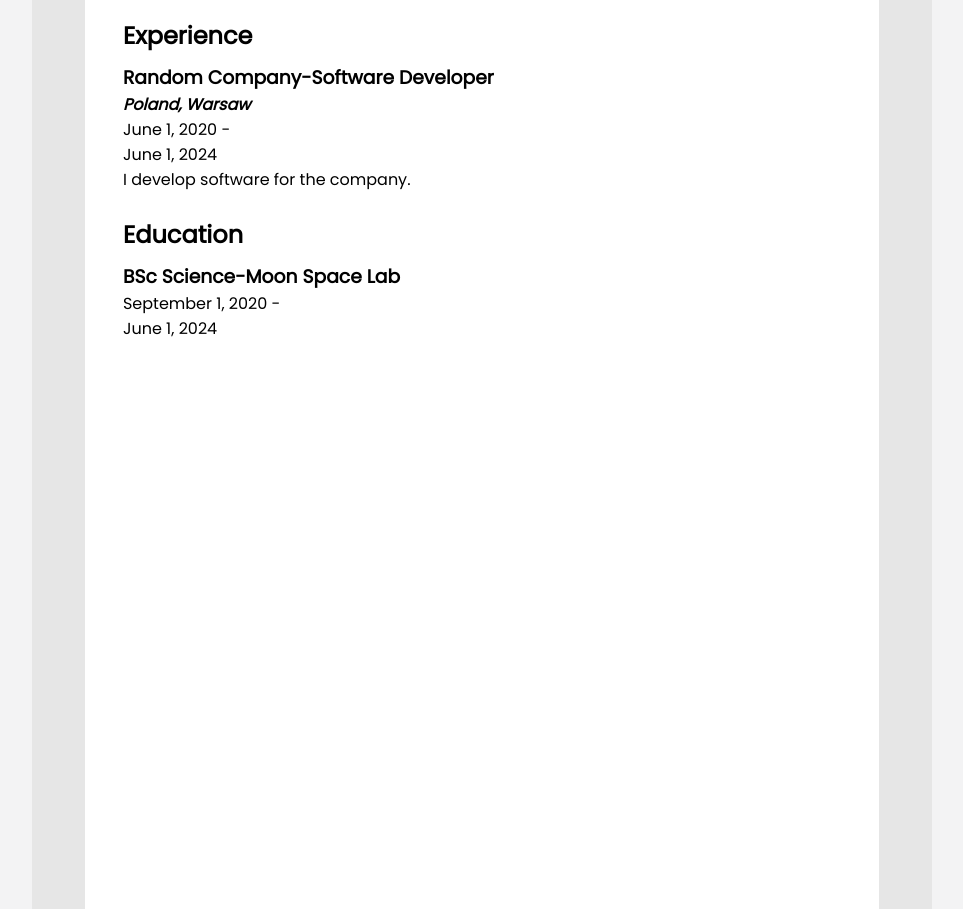
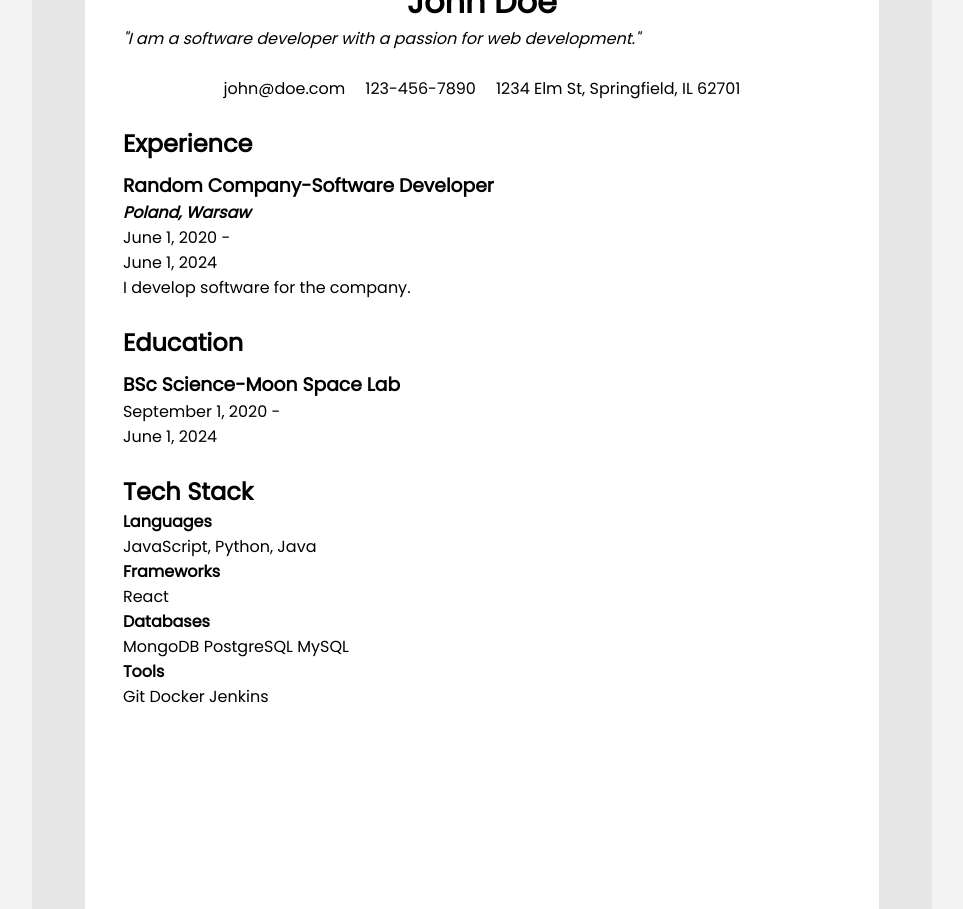
Before and after one commit to Merk0n/cv-generator, a React (Vite) app: page / in a window 1280 px wide. Shown: the part 1100-2009 px from the top of the page, without its empty margins (158-1121 px from the left). Built offline with nearby package versions, Linux system fonts and the light colour scheme.

Commit message:
Add TechStack component and layout option

```diff
--- a/src/App.jsx
+++ b/src/App.jsx
@@ -13,6 +13,7 @@ import exampleData from './components/exampleData.js';
 import Customize from './components/Customize.jsx';
 import { useRef } from 'react';
 import { useReactToPrint } from 'react-to-print';
+import TechStack from './components/TechStack.jsx';
 
 function App() {
   const [personalInfo, setPersonalInfo] = useState([exampleData.personalInfo]);
@@ -22,6 +23,8 @@ function App() {
   ]);
 
   const [educationInfo, setEducationInfo] = useState([exampleData.education]);
+
+  const [techStackInfo, setTechStackInfo] = useState([exampleData.techStack]);
 
   const [selectedSetting, setSelectedSetting] = useState('content');
 
@@ -49,6 +52,8 @@ function App() {
       }
     `,
   });
+
+  const [layout, setLayout] = useState('top');
 
   return (
     <div className={`app ${isDarkMode && 'dark-theme'}`}>
@@ -100,11 +105,20 @@ function App() {
                   description: '',
                 },
               ]);
+              setTechStackInfo([
+                {
+                  languages: '',
+                  frameworks: '',
+                  databases: '',
+                  tools: '',
+                },
+              ]);
             }}
             onTemplateLoad={() => {
               setPersonalInfo([exampleData.personalInfo]);
               setExperienceInfo([exampleData.experience]);
               setEducationInfo([exampleData.education]);
+              setTechStackInfo([exampleData.techStack]);
             }}
             onSave={handlePrint}
           />
@@ -127,10 +141,13 @@ function App() {
               <Card title='Education'>
                 <Education state={educationInfo} setState={setEducationInfo} />
               </Card>
+              <Card title='Tech stack'>
+                <TechStack state={techStackInfo} setState={setTechStackInfo} />
+              </Card>
             </>
           ) : (
             <Card title='Customize'>
-              <Customize />
+              <Customize isLayout={layout} onChangeLayout={setLayout} />
             </Card>
           )}
         </div>
@@ -141,6 +158,8 @@ function App() {
             personal={personalInfo}
             experience={experienceInfo}
             education={educationInfo}
+            techStack={techStackInfo}
+            layout={layout}
           />
         </div>
       </div>
--- a/src/components/CVPreview.jsx
+++ b/src/components/CVPreview.jsx
@@ -1,5 +1,11 @@
 import '../styles/CVPreview.css';
-export default function CVPreview({ personal, experience, education }) {
+export default function CVPreview({
+  personal,
+  experience,
+  education,
+  layout,
+  techStack,
+}) {
   const formatDate = (date) => {
     const newDate = new Date(date);
     return newDate.toLocaleDateString('us-US', {
@@ -10,7 +16,7 @@ export default function CVPreview({ personal, experience, education }) {
   };
 
   return (
-    <>
+    <div className={layout}>
       <div className='personal-preview'>
         <div className='personal-top'>
           <h1>{personal[0].name}</h1>
@@ -64,6 +70,23 @@ export default function CVPreview({ personal, experience, education }) {
           );
         })}
       </div>
-    </>
+      <div className='techstack-preview'>
+        <h2 className='section-title'>Tech Stack</h2>
+        {techStack.map((item, index) => {
+          return (
+            <div key={index} className='tech-stack'>
+              <h4 className='languages'>Languages</h4>
+              {techStack[index].languages}
+              <h4 className='frameworks'>Frameworks</h4>
+              {techStack[index].frameworks}
+              <h4 className='databases'>Databases</h4>
+              {techStack[index].databases}
+              <h4 className='tools'>Tools</h4>
+              {techStack[index].tools}
+            </div>
+          );
+        })}
+      </div>
+    </div>
   );
 }
--- a/src/components/Customize.jsx
+++ b/src/components/Customize.jsx
@@ -1,16 +1,28 @@
 import '../styles/Customize.css';
-export default function Customize() {
+
+export default function Customize({ isLayout, onChangeLayout }) {
   return (
     <div className='customize'>
       <div className='customize-option'>
         <h2>Layout</h2>
         <div className='layout-options'>
-          <button>
-            <div className='custom-setting top-layout'></div>
+          <button
+            className={isLayout === 'top' && 'active-layout'}
+            onClick={() => onChangeLayout('top')}
+          >
+            <div
+              className={`${
+                isLayout === 'top' && 'active-layout'
+              } custom-setting top-layout`}
+            ></div>
             TOP
           </button>
-          <button>
-            <div className='custom-setting left-layout'></div>
+          <button onClick={() => onChangeLayout('left')}>
+            <div
+              className={`${
+                isLayout === 'left' && 'active-layout'
+              } custom-setting left-layout`}
+            ></div>
             LEFT
           </button>
         </div>
--- /dev/null
+++ b/src/components/TechStack.jsx
@@ -0,0 +1,65 @@
+import Input from './Input';
+import AddButton from './AddButton';
+import DeleteButton from './DeleteButton';
+
+export default function TechStack({ state, setState }) {
+  return (
+    <>
+      {state.map((job, index) => {
+        return (
+          <>
+            <Input
+              index={index}
+              property='languages'
+              label='Languages'
+              type='text'
+              state={state}
+              setState={setState}
+            />
+            <Input
+              index={index}
+              property='frameworks'
+              label='Frameworks'
+              type='text'
+              state={state}
+              setState={setState}
+            />
+            <Input
+              index={index}
+              property='databases'
+              label='Databases'
+              type='text'
+              state={state}
+              setState={setState}
+            />
+
+            <Input
+              index={index}
+              property='tools'
+              label='Tools'
+              type='text'
+              state={state}
+              setState={setState}
+            />
+
+            <DeleteButton index={index} state={state} setState={setState} />
+            <hr className='dark-hr' />
+          </>
+        );
+      })}
+      <AddButton
+        className='add-button'
+        onSelect={() => {
+          const newState = [...state];
+          newState.push({
+            languages: '',
+            frameworks: '',
+            databases: '',
+            tools: '',
+          });
+          setState(newState);
+        }}
+      ></AddButton>
+    </>
+  );
+}
--- a/src/components/exampleData.js
+++ b/src/components/exampleData.js
@@ -22,6 +22,13 @@ const exampleData = {
     startDate: '2020-09-01',
     endDate: '2024-06-01',
   },
+
+  techStack: {
+    languages: 'JavaScript, Python, Java',
+    frameworks: 'React',
+    databases: 'MongoDB PostgreSQL MySQL',
+    tools: 'Git Docker Jenkins',
+  },
 };
 
 export default exampleData;
--- a/src/styles/CVPreview.css
+++ b/src/styles/CVPreview.css
@@ -46,4 +46,26 @@
     display: flex;
     flex-direction: column;
     gap: 10px;
+    margin-bottom: 25px;
 }
+
+.top {
+    display: flex;
+    flex-direction: column;
+}
+
+
+.left {
+    display: grid;
+    grid-template-columns: 1fr 1fr;
+    gap: 10px;
+
+    .education-preview {
+        grid-column: 2/3;
+    }
+
+    .personal-info {
+        display: flex;
+        flex-direction: column;
+    }
+}
--- a/src/styles/Customize.css
+++ b/src/styles/Customize.css
@@ -72,3 +72,7 @@ input[type="color"] {
 .font-options {
     font-family: 'Arial', sans-serif;
 }
+
+.active-layout {
+    border: 2px solid #0e374e;
+}
```
